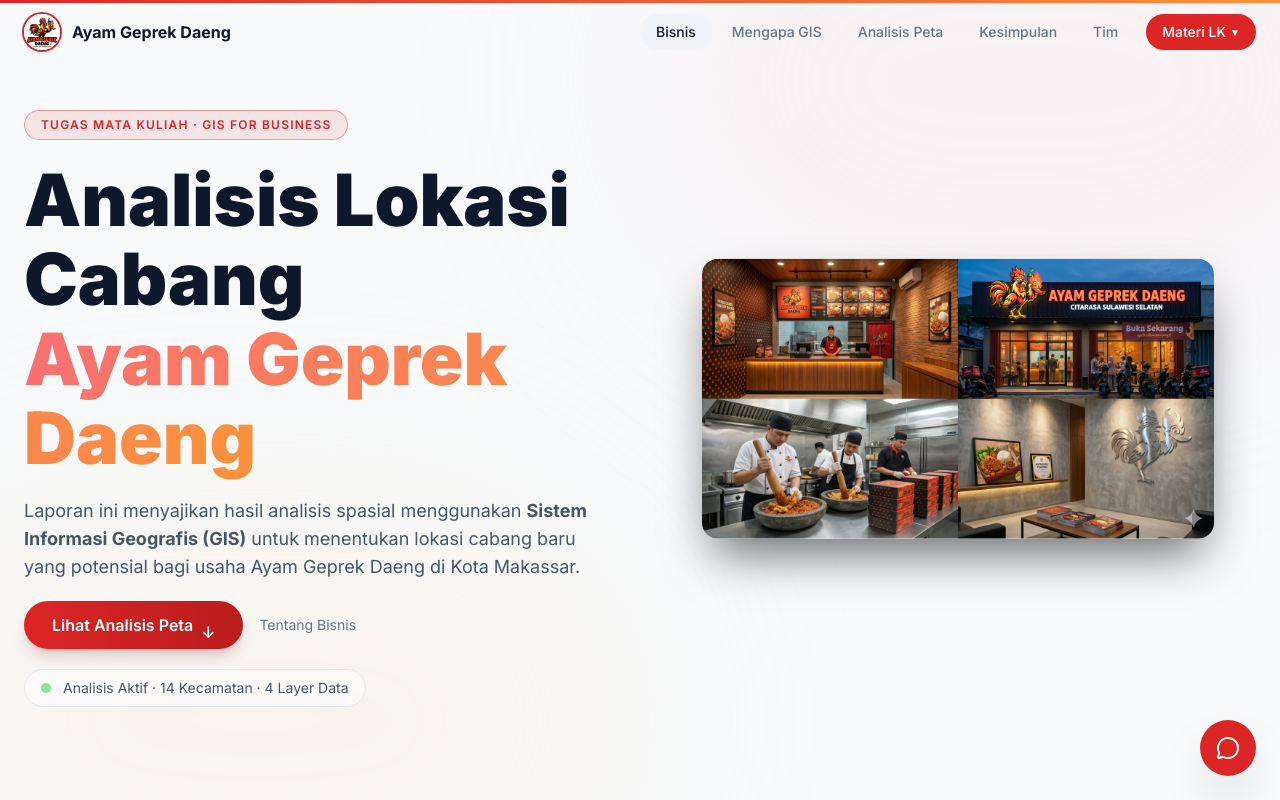
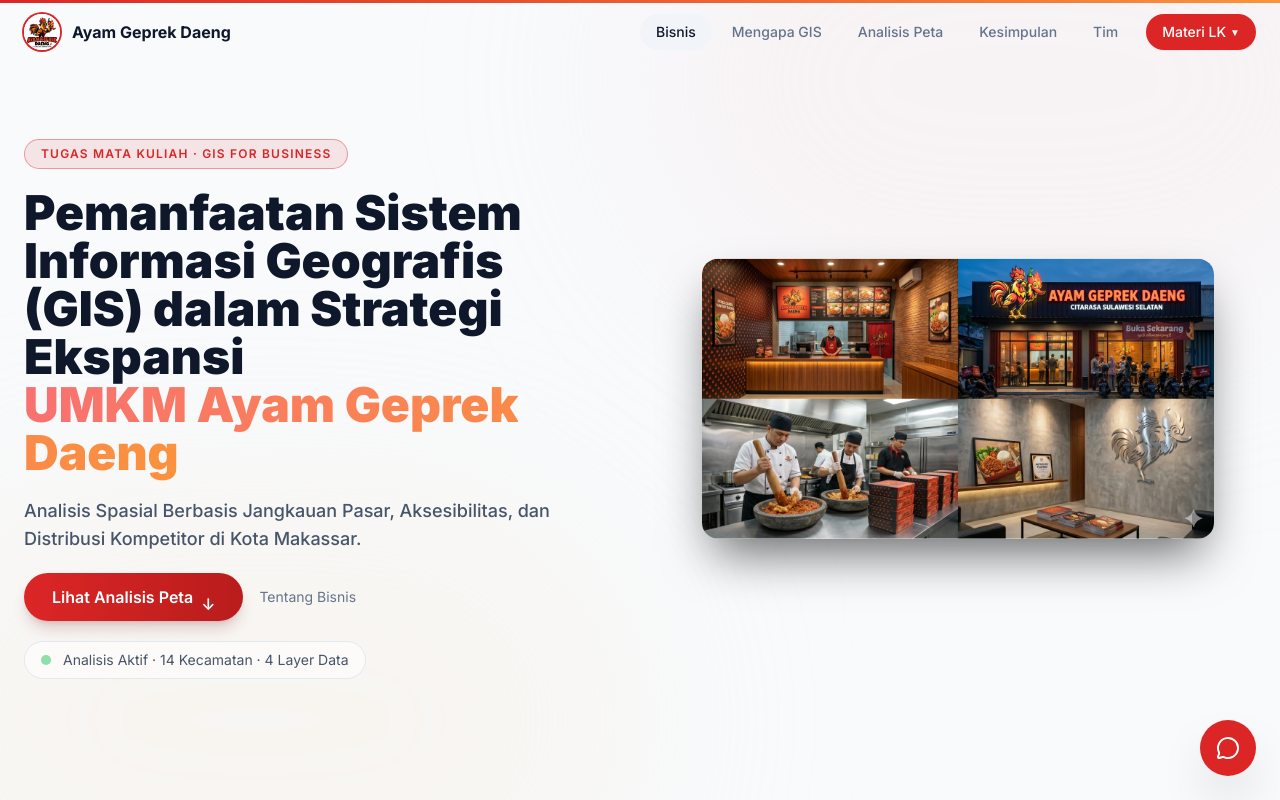
Before and after one commit to Hengki-Setiawan/Website-Gis-Ayam-Geprek-Daeng, a React (Vite) app: page / in a window 1280 px wide. Shown: the top 800 px of the page. Built offline with nearby package versions, Linux system fonts and the light colour scheme.

Commit message:
feat: update academic title in hero and index html

```diff
--- a/index.html
+++ b/index.html
@@ -3,7 +3,7 @@
 <head>
   <meta charset="UTF-8" />
   <meta name="viewport" content="width=device-width, initial-scale=1.0" />
-  <title>Analisis GIS Lokasi Cabang — Ayam Geprek Daeng</title>
+  <title>Pemanfaatan GIS dalam Strategi Ekspansi UMKM Ayam Geprek Daeng di Kota Makassar</title>
   <link rel="preconnect" href="https://fonts.googleapis.com">
   <link rel="preconnect" href="https://fonts.gstatic.com" crossorigin>
   <link href="https://fonts.googleapis.com/css2?family=Inter:wght@400;500;600;700;800;900&display=swap" rel="stylesheet">
--- a/src/components/HeroSection.jsx
+++ b/src/components/HeroSection.jsx
@@ -34,13 +34,13 @@
             Tugas Mata Kuliah · GIS for Business
           </motion.span>
 
-          <motion.h1 variants={item} className="hero-title text-slate-900">
-            Analisis Lokasi Cabang<br />
-            <span className="text-gradient">Ayam Geprek Daeng</span>
+          <motion.h1 variants={item} className="text-3xl md:text-4xl lg:text-5xl font-black text-slate-900 leading-[1.15]">
+            Pemanfaatan Sistem Informasi Geografis (GIS) dalam Strategi Ekspansi<br />
+            <span className="text-gradient">UMKM Ayam Geprek Daeng</span>
           </motion.h1>
 
-          <motion.p variants={item} className="text-slate-600 text-base md:text-lg leading-relaxed">
-            Laporan ini menyajikan hasil analisis spasial menggunakan <strong>Sistem Informasi Geografis (GIS)</strong> untuk menentukan lokasi cabang baru yang potensial bagi usaha Ayam Geprek Daeng di Kota Makassar.
+          <motion.p variants={item} className="text-slate-600 text-base md:text-lg leading-relaxed font-medium">
+            Analisis Spasial Berbasis Jangkauan Pasar, Aksesibilitas, dan Distribusi Kompetitor di Kota Makassar.
           </motion.p>
 
           <motion.div variants={item} className="flex flex-col sm:flex-row items-center gap-4 mt-2">
```
